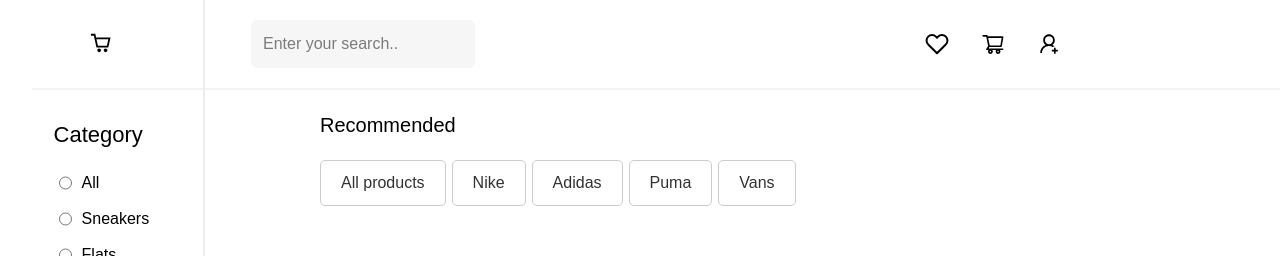
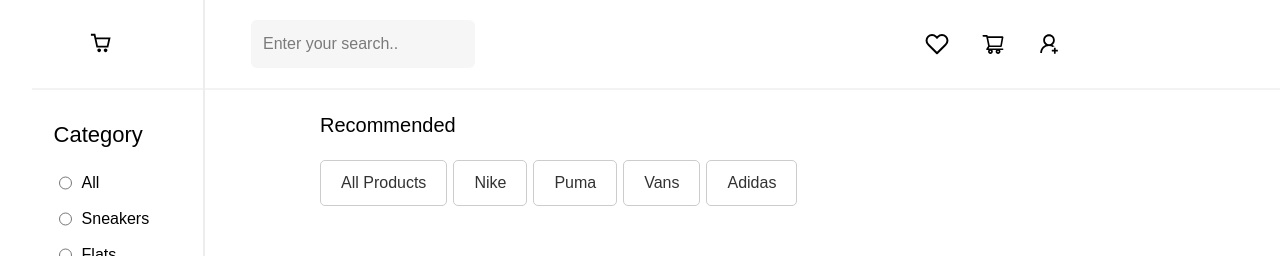
Before and after one commit to BahaaShk/React-refresh, a React (Vite) app: page / in a window 1280 px wide. Shown: the top 256 px of the page. Built offline with nearby package versions, Linux system fonts and the light colour scheme.

Commit message:
project done the advanced filtering

```diff
--- a/src/App.jsx
+++ b/src/App.jsx
@@ -17,7 +17,7 @@ function App() {
   };
 
   const filteredItems = products.filter((product) =>
-    product.title.toLocaleLowerCase().indexOf(query.toLocaleLowerCase() !== -1)
+    product.title.toLocaleLowerCase().indexOf(query.toLocaleLowerCase()) !== -1
   );
 
   //handle radio changes
--- a/src/components/projects-react/Advanced-Filtering/Navigation/Nav.jsx
+++ b/src/components/projects-react/Advanced-Filtering/Navigation/Nav.jsx
@@ -1,13 +1,14 @@
-import React from "react";
 import "./Nav.css";
 import { FiHeart } from "react-icons/fi";
 import { AiOutlineShoppingCart, AiOutlineUserAdd } from "react-icons/ai";
-const Nav = () => {
+const Nav = ({query,handleInputChange}) => {
   return (
     <nav className=" flex border-b-2 border-[#f3f3f3] justify-around items-center p-5 z-50 ml-8">
       <div className="nav-container ">
         <input
           type="text"
+             onChange={handleInputChange}
+          value={query}
           placeholder="Enter your search.."
           className="search-input p-3 bg-[#f7f6f6] outline-0 mr-5 rounded-md relative w-[14rem]"
         />
--- a/src/components/projects-react/Advanced-Filtering/Recomended/Recomended.jsx
+++ b/src/components/projects-react/Advanced-Filtering/Recomended/Recomended.jsx
@@ -1,20 +1,22 @@
-import React from 'react'
-import './Recomended.css'
-const Recomended = () => {
+import "./Recomended.css";
+import Buttons from "../components/Buttons";
+const Recomended = ({handleClick}) => {
+
   return (
     <>
-  <h2 className='ml-[20rem] mb-5 mt-5 text-[20px]'>Recommended</h2>
-<div className='flex ml-[20rem]'>
-  <div className="recomended-btns">
-    <button className='btns'>All products</button>
-    <button className='btns'>Nike</button>
-    <button className='btns'>Adidas</button>
-    <button className='btns'>Puma</button>
-    <button className='btns'>Vans</button>
-  </div>
-</div>
+      <h2 className="ml-[20rem] mb-5 mt-5 text-[20px]">Recommended</h2>
+      <div className="flex ml-[20rem]">
+        <div className="recomended-btns">
+          <button className="btns" onClick={handleClick}>All Products</button>
+
+          <Buttons onClickHandler={handleClick} value={"Nike"} title={"Nike"} />
+          <Buttons onClickHandler={handleClick} value={"Puma"} title={"Puma"} />
+          <Buttons onClickHandler={handleClick} value={"Vans"} title={"Vans"} />
+          <Buttons onClickHandler={handleClick} value={"Adidas"} title={"Adidas"} />
+        </div>
+      </div>
     </>
-  )
-}
+  );
+};
 
-export default Recomended
+export default Recomended;
--- a/src/components/projects-react/Advanced-Filtering/components/Buttons.jsx
+++ b/src/components/projects-react/Advanced-Filtering/components/Buttons.jsx
@@ -1,8 +1,7 @@
-import React from 'react'
 
-const Buttons = () => {
+const Buttons = ({onClickHandler, value, title}) => {
   return (
-    <div>Buttons</div>
+    <button className="btns" onClick={onClickHandler} value={value}>{title}</button>
   )
 }
 
```
